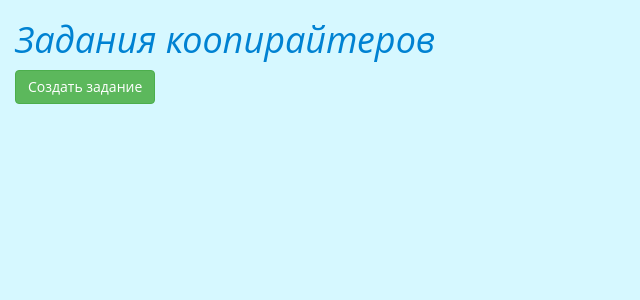
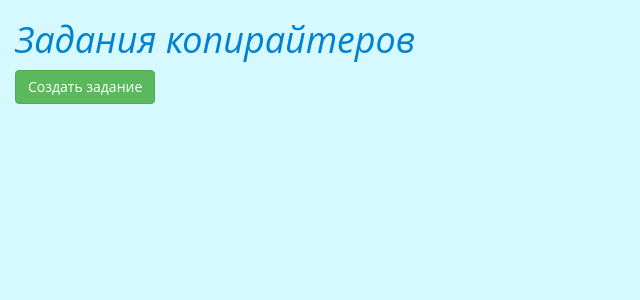
Before and after one commit to Sywooch/day-and-night, a Yii app: template views/mission/index.php in a window 1280 px wide. Shown: the top 300 px of the page, without its empty margins (0-640 px from the left). Run offline with PHP 8.4 and a stand-in for Yii, Linux system fonts and the light colour scheme; the template is opened without the code that fills it, so the values that code supplies are empty; some libraries are stand-ins or nearby versions.

Commit message:
Выполнял перевод текста на рус.яз. в admin-менеджере на странице Задания Копирайтеров

```diff
--- a/views/mission/create.php
+++ b/views/mission/create.php
@@ -7,7 +7,7 @@ use yii\helpers\Html;
 /* @var $model app\models\Mission */
 
 $this->title = 'Создание задания';
-$this->params['breadcrumbs'][] = ['label' => 'Задания копирайтров', 'url' => ['index']];
+$this->params['breadcrumbs'][] = ['label' => 'Задания копирайтеров', 'url' => ['index']];
 $this->params['breadcrumbs'][] = $this->title;
 ?>
 <div class="mission-create">
--- a/views/mission/index.php
+++ b/views/mission/index.php
@@ -7,7 +7,7 @@ use yii\grid\GridView;
 /* @var $searchModel app\models\MissionSearch */
 /* @var $dataProvider yii\data\ActiveDataProvider */
 
-$this->title = 'Задания коопирайтеров';
+$this->title = 'Задания копирайтеров';
 $this->params['breadcrumbs'][] = $this->title;
 ?>
 <div class="mission-index">
```
